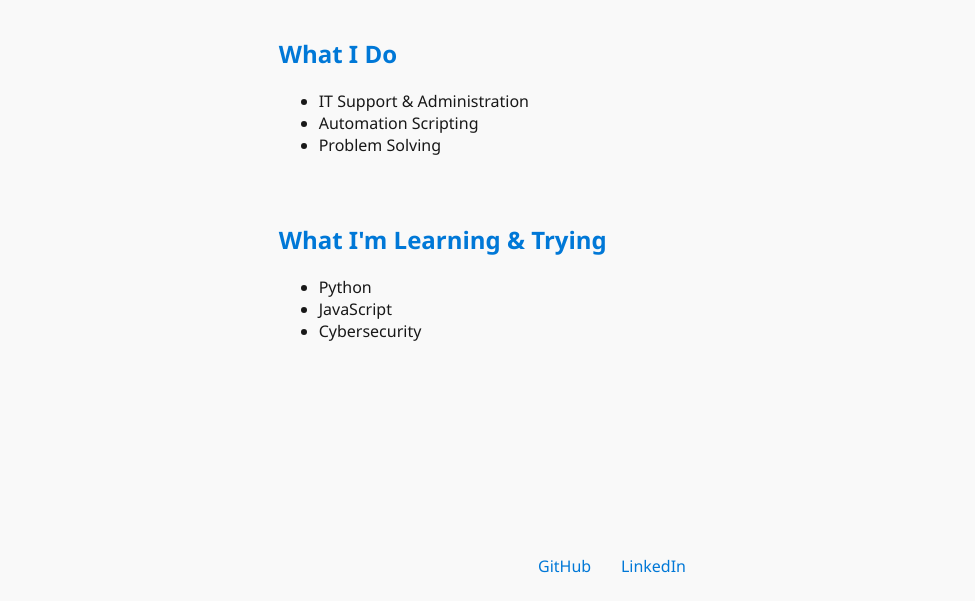
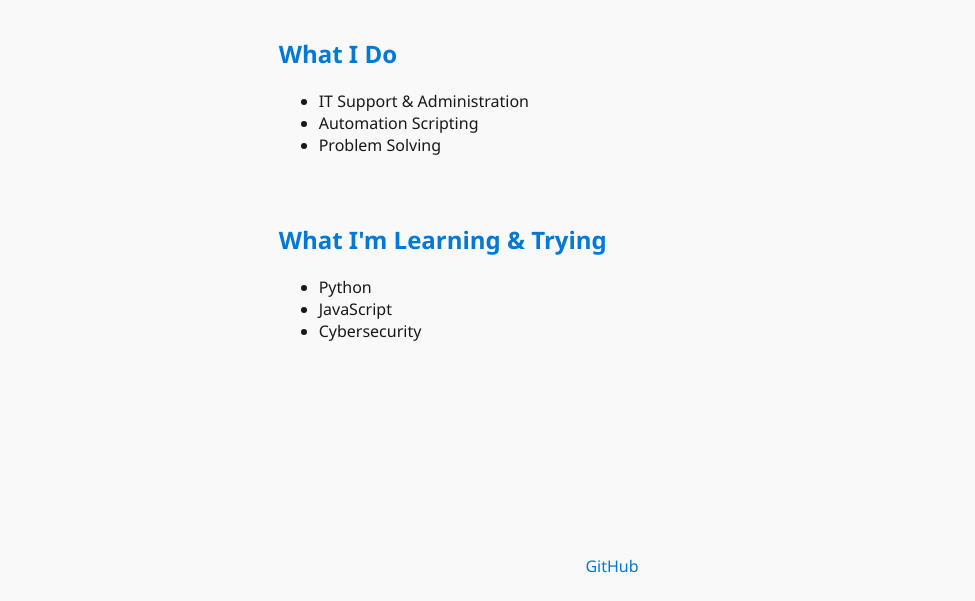
Before and after one commit to Ksenofilius/About-me, a plain HTML site: page index.html in a window 1280 px wide. Shown: the part 199-800 px from the top of the page, without its empty margins (28-1003 px from the left). Drawn offline with Linux system fonts and the light colour scheme.

Commit message:
Site update

```diff
--- a/index.html
+++ b/index.html
@@ -35,7 +35,6 @@
     <footer>
         <div id="socials">
             <a href="https://github.com/Ksenofilius" target="_blank" rel="noopener" aria-label="GitHub">GitHub</a>
-            <a href="https://linkedin.com/in/[username]" target="_blank" rel="noopener" aria-label="LinkedIn">LinkedIn</a>
         </div>
     </footer>
     <script src="script.js"></script>
```
